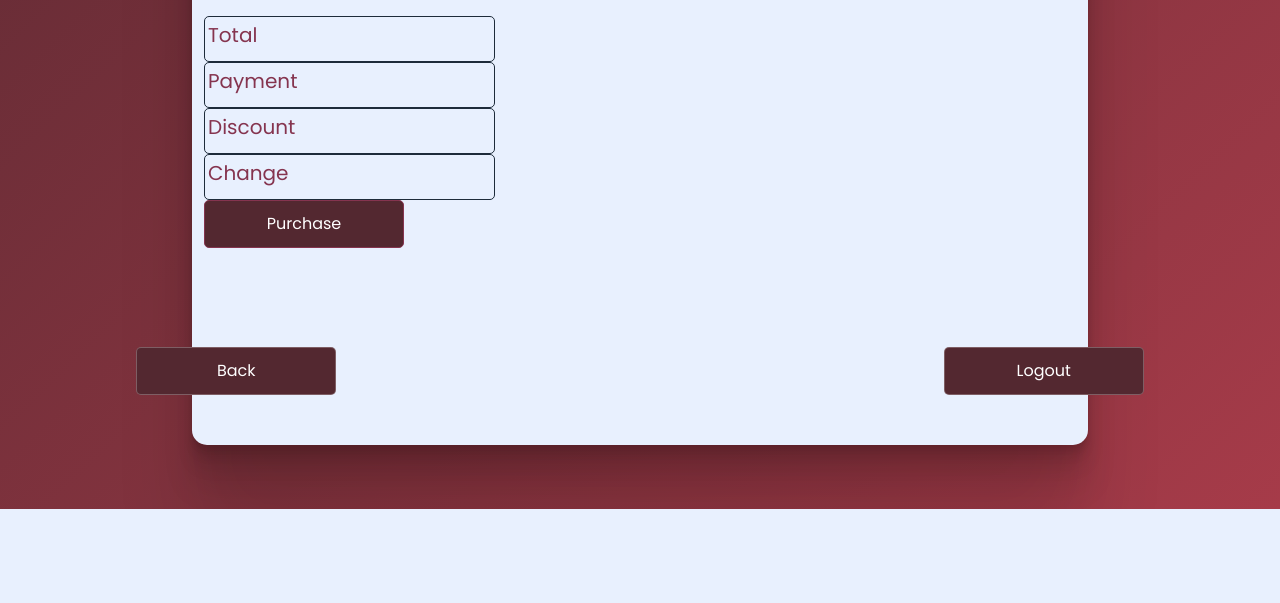
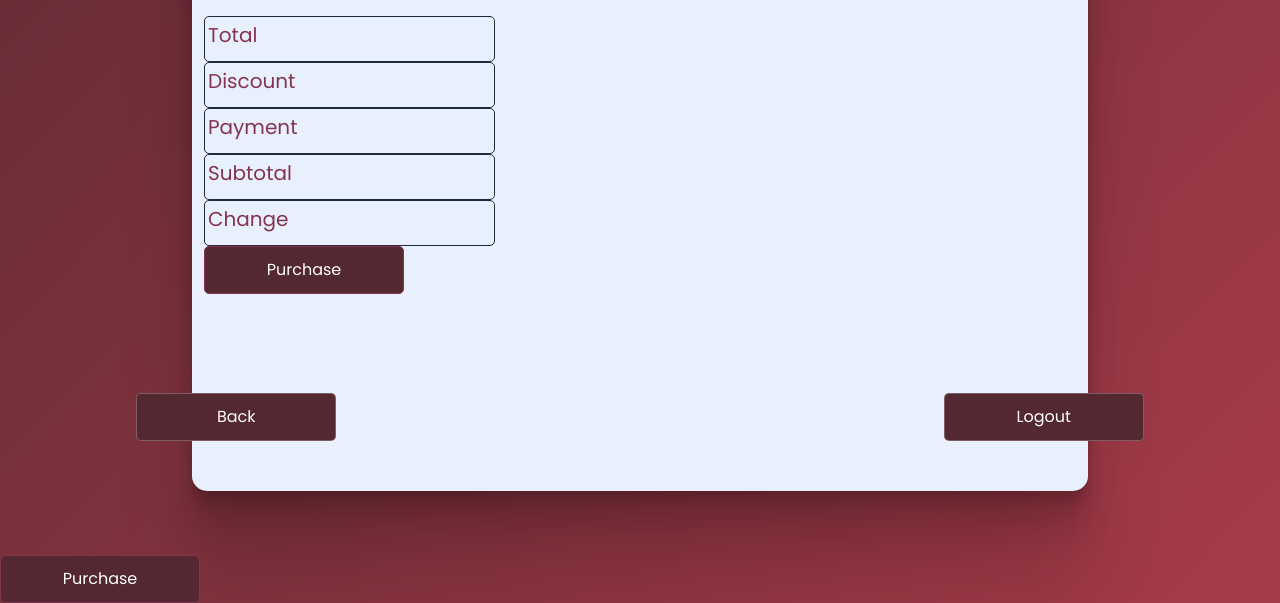
Before and after one commit to shutii/yawa, a PHP site: page /order.php in a window 1280 px wide. Shown: the part 698-1301 px from the top of the page. Before the commit the page ends 1207 px from the top, so only its background shows below. Run offline with PHP 8.4, Linux system fonts and the light colour scheme; a user stored in the database is signed in; data comes from the database, SQL or seed files in the repository; some libraries are stand-ins or nearby versions.

Commit message:
Add files via upload

```diff
--- a/addCat.php
+++ b/addCat.php
@@ -26,10 +26,8 @@ if (isset($_SESSION['id']) && isset($_SESSION['uname']))
 </head>
 <body>
 <form action="saveCat.php" method="post">
-<div class="container3">
-<div class="welcome">
-    <h2><?php echo $_SESSION['fname']; echo " ", $_SESSION['lname'];?></h2>
-</div>
+<div class="container2">
+
 <table class="kini">
     <div class="title">
         <h1>New Category</h1>
--- a/order.php
+++ b/order.php
@@ -186,6 +186,14 @@ if (isset($_SESSION['id']) && isset($_SESSION['uname']))
                     <span>Total</span>
                 </div>
 			</div>
+            <div class="form-group" align="left">
+				<!-- <label>Payment Amount</label> -->
+				<!-- <input type="text" class="form-control" id="pay" name = "pay" placeholder="Pay" required/> -->
+				<div class="inputBox2">
+                    <input type="text" class="form-control" name="disc" id="disc" required="required">
+                    <span>Discount</span>
+                </div>
+			</div>
 			<div class="form-group" align="left">
 				<!-- <label>Payment Amount</label> -->
 				<!-- <input type="text" class="form-control" id="pay" name = "pay" placeholder="Pay" required/> -->
@@ -198,8 +206,8 @@ if (isset($_SESSION['id']) && isset($_SESSION['uname']))
 				<!-- <label>Payment Amount</label> -->
 				<!-- <input type="text" class="form-control" id="pay" name = "pay" placeholder="Pay" required/> -->
 				<div class="inputBox2">
-                    <input type="text" class="form-control" name="disc" id="disc" required="required">
-                    <span>Discount</span>
+                    <input type="text" class="form-control" name="subtot" id="subtot" required="required">
+                    <span>Subtotal</span>
                 </div>
 			</div>
 			<div class="form-group" align="left">
@@ -239,7 +247,8 @@ if (isset($_SESSION['id']) && isset($_SESSION['uname']))
 
 		getProductCode();
 
-		function getProductCode(){
+		function getProductCode()
+        {
 			$("#procode").empty();
 			$("#procode").keyup(function (e){
 				//var q = $("#procode").val();
@@ -260,31 +269,60 @@ if (isset($_SESSION['id']) && isset($_SESSION['uname']))
 
 		$(function()
         {
-			$("#price, #qty").on("keydown keyup click",qty);
+			$("#price, #qty").on("focus change input keydown keyup click",qty);
 			function qty(){
                 var sum = (
-				Number($("#price").val())*Number($("#qty").val())
+				Number($("#price").val()) * Number($("#qty").val())
 				);
-				$('#total').val(sum);
+                $('#total').val(sum);
 				console.log(sum);
 			}
 		});
 
-        $(function(){
-			$("#pay,#finaltotal, #disc").on("keydown keyup click",finaltot);
-			function finaltot(){
-                var disc = (
-					Number($("#disc").val()) * Number($("#finaltotal").val()) /100
+        // $(function(){
+		// 	$("#pay,#finaltotal, #disc").on("keydown keyup click",finaltot);
+		// 	function finaltot(){
+        //         var disc = (
+		// 			Number($("#disc").val()) * Number($("#finaltotal").val()) /100
+		// 		);
+        //         var result = (
+        //             Number($("#pay").val()) + disc
+        //         );
+		// 		var sum = (
+		// 			result - Number($("#finaltotal").val())
+		// 		);
+		// 		$('#bal').val(sum);
+		// 	}
+		// });
+
+        $(function()
+        {
+			$("#finaltotal, #disc").on("focus change input keydown keyup click",totdiscount);
+			function totdiscount(){
+				var disc = (
+					Number($("#disc").val()) * Number($("#finaltotal").val()) / 100
 				);
                 var result = (
-                    Number($("#pay").val()) + disc
+                    Number($("#finaltotal").val()) - disc
                 );
-				var sum = (
-					result - Number($("#finaltotal").val())
-				);
-				$('#bal').val(sum);
+                var yawa = (
+                    Number($("#pay").val()) -  Number($("#subtot").val())
+                );
+				$('#subtot').val(result);
+                $('#bal').val(yawa);
 			}
 		});
+
+        $(function(){
+			$("#pay,#subtot").on("focus change input keydown keyup click",finaltot);
+			function finaltot(){
+                var result = (
+                    Number($("#pay").val()) -  Number($("#subtot").val())
+                );
+				$('#bal').val(result);
+			}
+		});
+
 
         function addProduct()
         {
@@ -324,6 +362,7 @@ if (isset($_SESSION['id']) && isset($_SESSION['uname']))
                 total += Number(products.total);
 
                     $('#finaltotal').val(total);
+                    $('#subtot').val(total);
 
                 $table.append($row);
 
@@ -338,11 +377,16 @@ if (isset($_SESSION['id']) && isset($_SESSION['uname']))
             product_total_cost=parseInt($(e).parent().parent().find('td:last').text(),10);
             total-=product_total_cost;
             $('#finaltotal').val(total);
+            $('#subtot').val(total);
             $(e).parent().parent().remove();
         }
 
 	</script>
-
+	<div class="inputBox1">
+                    <form>
+                        <div class="inputBtn"><input type="submit" name="purchase" value="Purchase"></div>
+                    </form>
+                </div>
     </form>
 	</body>
 </html>
```
Also changed, not shown: addProd.php (+5 -5 lines).
